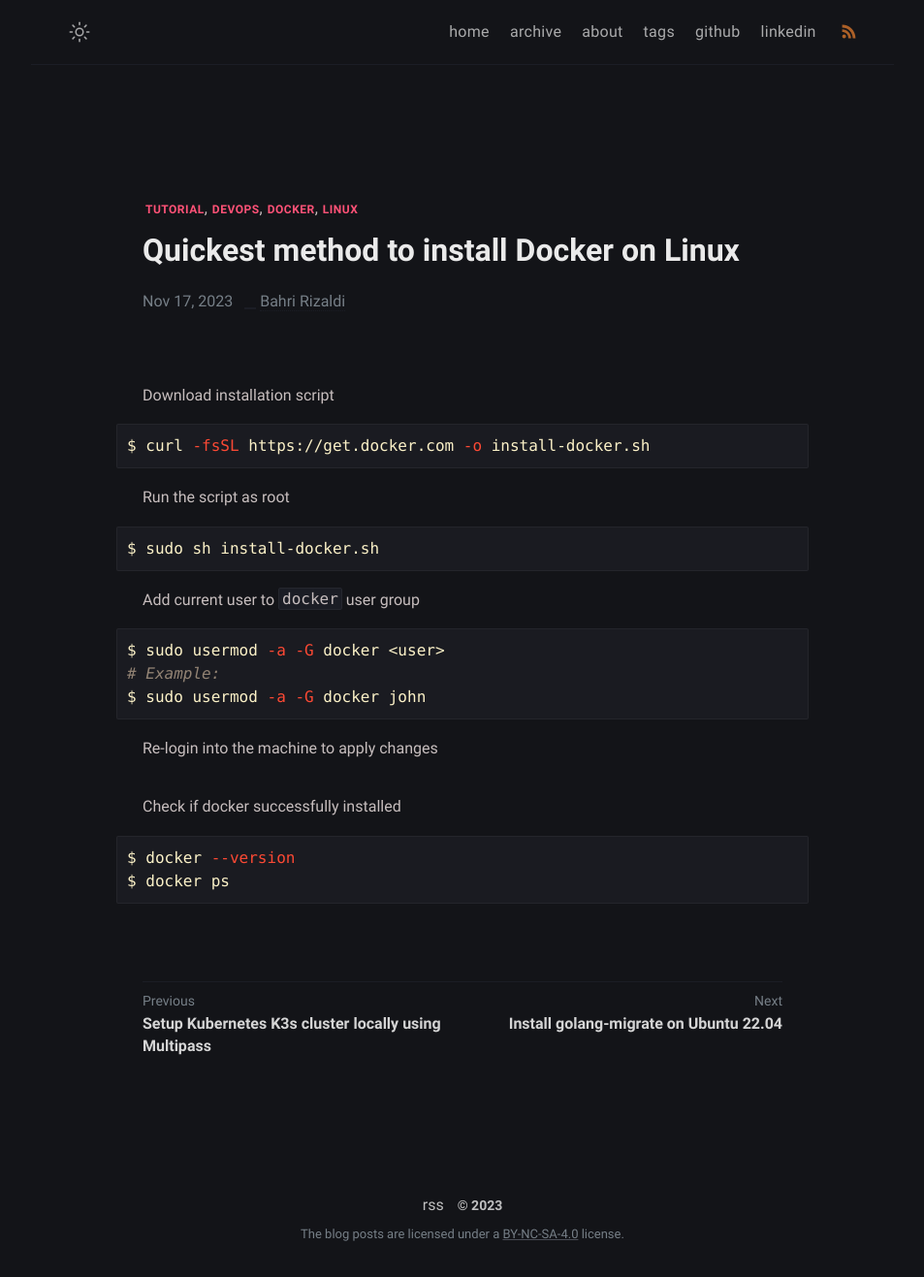
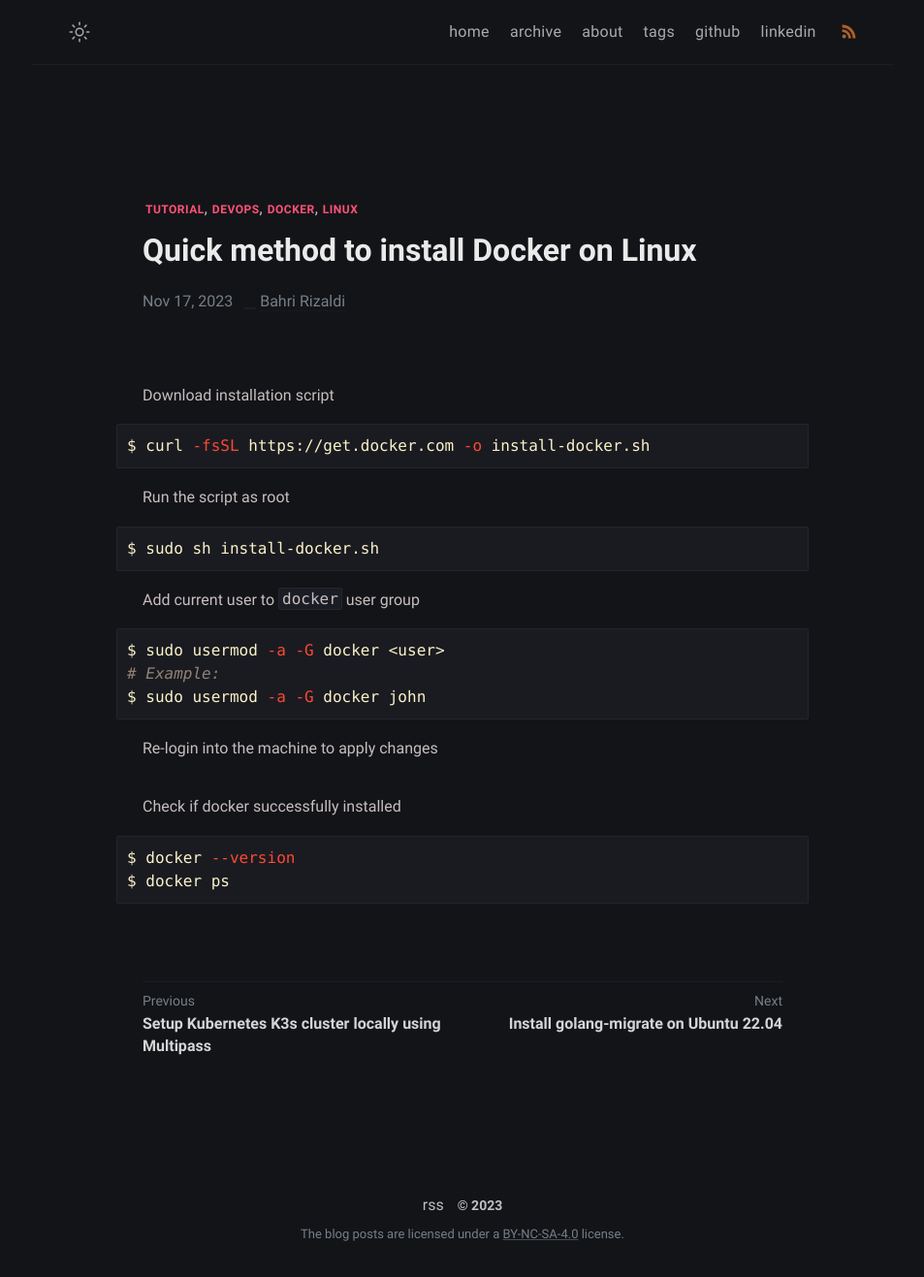
Before and after one commit to brizaldi/brizaldi.github.io, a Jekyll site: the page built from _posts/2023/11/quick-method-to-install-docker-on-linux/2023-11-17-quick-method-to-install-docker-on-linux.md, in a window 1280 px wide. Shown: the whole page at 97% size, without its empty margins (163-1116 px from the left). Built offline with Jekyll 4.4.1, drawn with Linux system fonts in a browser that asks for light colours; comment, search, counter and statistics services are not loaded.

Commit message:
Update post title

```diff
--- a/_posts/2023/11/quickest-method-to-install-docker-on-linux/2023-11-17-quickest-method-to-install-docker-on-linux.md
+++ b/_posts/2023/11/quick-method-to-install-docker-on-linux/2023-11-17-quick-method-to-install-docker-on-linux.md
@@ -1,8 +1,8 @@
 ---
-title: Quickest method to install Docker on Linux
+title: Quick method to install Docker on Linux
 date: 2023-11-17 17:27:00 +07:00
 tags: [tutorial, devops, docker, linux]
-description: Quickest method to install Docker on Linux.
+description: Quick method to install Docker on Linux.
 ---
 
 Download installation script
```
